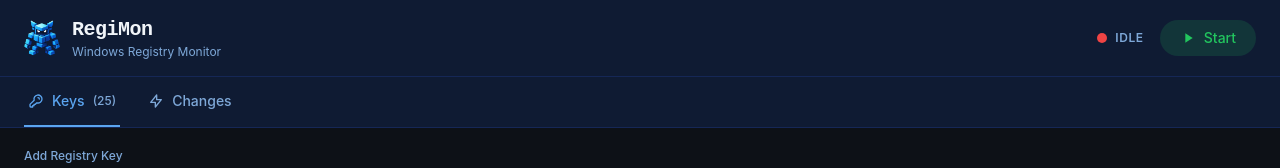
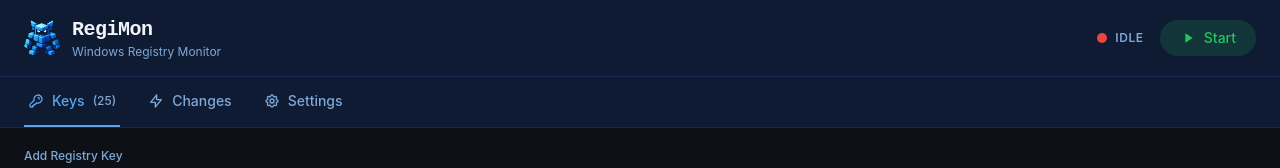
Before and after one commit to ArushNo1/RegiMon, a React (Vite) app: page / in a window 1280 px wide. Shown: the top 168 px of the page. Built offline with nearby package versions, Linux system fonts and the light colour scheme; the HTML template or start-up script is replaced by a standard one.

Commit message:
Added some alt text

```diff
--- a/src/App.jsx
+++ b/src/App.jsx
@@ -9,6 +9,7 @@ import AdminBanner from './components/AdminBanner';
 import ErrorBanner from './components/ErrorBanner';
 import KeysPanel from './components/KeysPanel';
 import ChangesPanel from './components/ChangesPanel';
+import SettingsPanel from './components/SettingsPanel';
 
 function App() {
   const [monitoring, setMonitoring] = useState(false);
@@ -31,7 +32,7 @@ function App() {
     }
     return [];
   });
-  const [currentScreen, setCurrentScreen] = useState('monitor');
+  const [currentScreen, setCurrentScreen] = useState('keys');
   const [newPath, setNewPath] = useState('');
   const [error, setError] = useState(null);
 
@@ -286,7 +287,7 @@ function App() {
           <ErrorBanner error={error} onDismiss={() => setError(null)} />
         )}
 
-        {currentScreen === 'monitor' ? (
+        {currentScreen === 'keys' ? (
           <KeysPanel
             registryPaths={registryPaths}
             newPath={newPath}
@@ -295,13 +296,15 @@ function App() {
             onRemovePath={removePath}
             onReloadFromFile={reloadFromFile}
           />
-        ) : (
+        ) : currentScreen === 'changes' ? (
           <ChangesPanel
             changes={changes}
             undoneChanges={undoneChanges}
             monitoring={monitoring}
             onUndo={handleUndo}
           />
+        ) : (
+          <SettingsPanel />
         )}
       </div>
     </div>
--- a/src/components/KeyCard.jsx
+++ b/src/components/KeyCard.jsx
@@ -35,9 +35,11 @@ export default function KeyCard({ path, onRemove }) {
             </span>
           )}
           {needsAdmin && (
-            <svg className="w-3.5 h-3.5 text-accent-warn shrink-0" fill="none" stroke="currentColor" strokeWidth={2} viewBox="0 0 24 24" title="Requires admin">
-              <path strokeLinecap="round" strokeLinejoin="round" d="M12 15v2m-6 4h12a2 2 0 002-2v-6a2 2 0 00-2-2H6a2 2 0 00-2 2v6a2 2 0 002 2zm10-10V7a4 4 0 00-8 0v4h8z" />
-            </svg>
+            <button title="Needs admin to monitor">
+              <svg className="w-3.5 h-3.5 text-accent-warn shrink-0" fill="none" stroke="currentColor" strokeWidth={2} viewBox="0 0 24 24" title="Requires admin">
+                <path strokeLinecap="round" strokeLinejoin="round" d="M12 15v2m-6 4h12a2 2 0 002-2v-6a2 2 0 00-2-2H6a2 2 0 00-2 2v6a2 2 0 002 2zm10-10V7a4 4 0 00-8 0v4h8z" />
+              </svg>
+            </button>
           )}
           <h3 className="font-mono text-xs text-text-primary font-medium break-all min-w-0">
             {path.key}
--- a/src/components/NavTabs.jsx
+++ b/src/components/NavTabs.jsx
@@ -4,8 +4,8 @@ export default function NavTabs({ currentScreen, onChangeScreen, pathCount, chan
       <div className="max-w-7xl mx-auto px-6 flex items-center justify-between">
         <div className="flex gap-6">
           <button
-            onClick={() => onChangeScreen('monitor')}
-            className={`flex items-center gap-2 px-1 py-3.5 font-medium text-sm cursor-pointer transition-colors border-b-2 ${currentScreen === 'monitor'
+            onClick={() => onChangeScreen('keys')}
+            className={`flex items-center gap-2 px-1 py-3.5 font-medium text-sm cursor-pointer transition-colors border-b-2 ${currentScreen === 'keys'
               ? 'text-accent-highlight border-accent-highlight'
               : 'text-text-muted border-transparent hover:text-text-primary'
             }`}
@@ -33,6 +33,19 @@ export default function NavTabs({ currentScreen, onChangeScreen, pathCount, chan
               </span>
             )}
           </button>
+          <button
+            onClick={() => onChangeScreen('settings')}
+            className={`flex items-center gap-2 px-1 py-3.5 font-medium text-sm cursor-pointer transition-colors border-b-2 ${currentScreen === 'settings'
+              ? 'text-accent-highlight border-accent-highlight'
+              : 'text-text-muted border-transparent hover:text-text-primary'
+            }`}
+          >
+            <svg className="w-4 h-4" fill="none" stroke="currentColor" strokeWidth={2} viewBox="0 0 24 24">
+              <path strokeLinecap="round" strokeLinejoin="round" d="M10.325 4.317c.426-1.756 2.924-1.756 3.35 0a1.724 1.724 0 002.573 1.066c1.543-.94 3.31.826 2.37 2.37a1.724 1.724 0 001.065 2.572c1.756.426 1.756 2.924 0 3.35a1.724 1.724 0 00-1.066 2.573c.94 1.543-.826 3.31-2.37 2.37a1.724 1.724 0 00-2.572 1.065c-.426 1.756-2.924 1.756-3.35 0a1.724 1.724 0 00-2.573-1.066c-1.543.94-3.31-.826-2.37-2.37a1.724 1.724 0 00-1.065-2.572c-1.756-.426-1.756-2.924 0-3.35a1.724 1.724 0 001.066-2.573c-.94-1.543.826-3.31 2.37-2.37.996.608 2.296.07 2.572-1.065z" />
+              <path strokeLinecap="round" strokeLinejoin="round" d="M15 12a3 3 0 11-6 0 3 3 0 016 0z" />
+            </svg>
+            Settings
+          </button>
         </div>
         {currentScreen === 'changes' && changesCount > 0 && (
           <button
--- /dev/null
+++ b/src/components/SettingsPanel.jsx
@@ -0,0 +1,25 @@
+import ChangeCard from './ChangeCard';
+import EmptyState from './EmptyState';
+
+export default function SettingsPanel() {
+  if (true) {
+    return (
+      <EmptyState
+        icon={
+          <svg className="w-10 h-10" fill="none" stroke="currentColor" strokeWidth={1.5} viewBox="0 0 24 24">
+            <path strokeLinecap="round" strokeLinejoin="round" d="M13 10V3L4 14h7v7l9-11h-7z" />
+          </svg>
+        }
+        title="No Changes Detected"
+        message={'hi'
+        }
+      />
+    );
+  }
+
+  return (
+    <div className="space-y-2">
+      <p>hi</p>
+    </div>
+  );
+}
```
Also changed, not shown: 1 other file (tests, documents, lock files or other folders).
